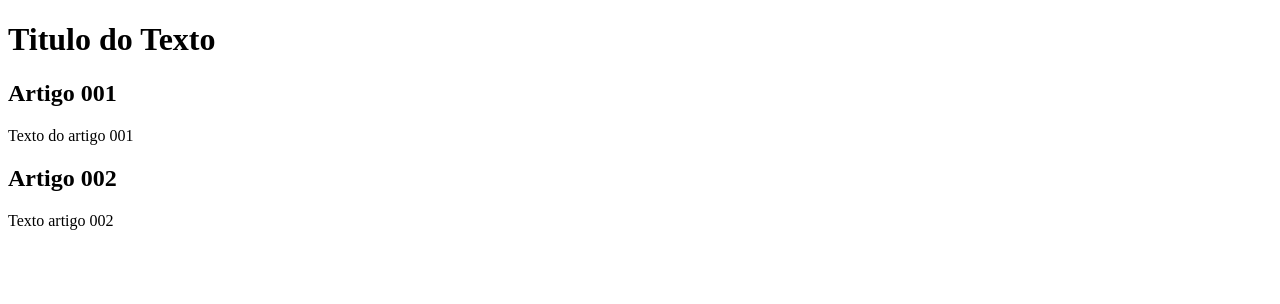
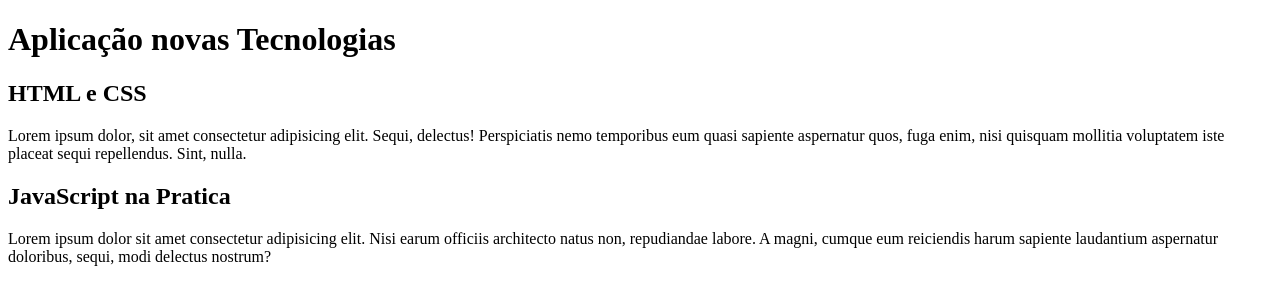
Before and after one commit to Thiago-Teixeiraup/Projeto-website, a plain HTML site: page index.html in a window 1280 px wide. Drawn offline with Linux system fonts and the light colour scheme.

Commit message:
Conteúdo da Page

```diff
--- a/index.html
+++ b/index.html
@@ -9,15 +9,15 @@
 <body>
     <main>
         <header>
-            <h1>Titulo do Texto</h1>
+            <h1>Aplicação novas Tecnologias</h1>
         </header>
         <article>
-            <h2>Artigo 001</h2>
-            <p>Texto do artigo 001</p>
+            <h2>HTML e CSS</h2>
+            <p>Lorem ipsum dolor, sit amet consectetur adipisicing elit. Sequi, delectus! Perspiciatis nemo temporibus eum quasi sapiente aspernatur quos, fuga enim, nisi quisquam mollitia voluptatem iste placeat sequi repellendus. Sint, nulla.</p>
         </article>
         <article>
-            <h2>Artigo 002</h2>
-            <p>Texto artigo 002</p>
+            <h2>JavaScript na Pratica</h2>
+            <p>Lorem ipsum dolor sit amet consectetur adipisicing elit. Nisi earum officiis architecto natus non, repudiandae labore. A magni, cumque eum reiciendis harum sapiente laudantium aspernatur doloribus, sequi, modi delectus nostrum?</p>
         </article>
     </main>
 </body>
```
